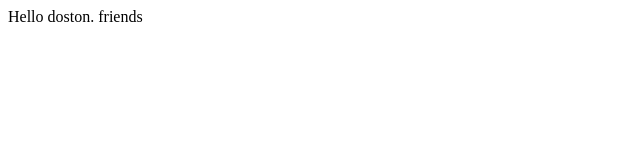
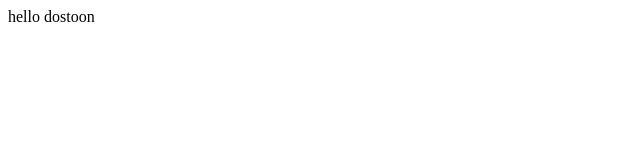
Before and after one commit to siddiq3004/React_project, a React (Create React App) app: page / in a window 1280 px wide. Shown: the top 160 px of the page, without its empty margins (0-640 px from the left). Built offline with nearby package versions, Linux system fonts and the light colour scheme.

Commit message:
React icons

```diff
--- a/package.json
+++ b/package.json
@@ -3,11 +3,16 @@
   "version": "0.1.0",
   "private": true,
   "dependencies": {
+    "@radix-ui/react-icons": "^1.3.0",
     "@testing-library/jest-dom": "^5.17.0",
     "@testing-library/react": "^13.4.0",
     "@testing-library/user-event": "^13.5.0",
+    "class-variance-authority": "^0.7.0",
+    "clsx": "^2.0.0",
+    "lucide-react": "^0.274.0",
     "react": "^18.2.0",
     "react-dom": "^18.2.0",
+    "react-icons": "^4.10.1",
     "react-scripts": "5.0.1",
     "web-vitals": "^2.1.4"
   },
--- a/src/App.js
+++ b/src/App.js
@@ -1,6 +1,10 @@
 function App() {
   return (
-    <>Hello doston. friends </>
+    <>
+      <div className="">
+        hello dostoon
+      </div>
+    </>
   );
 }
 
```
Also changed, not shown: 1 other file (tests, documents, lock files or other folders).
